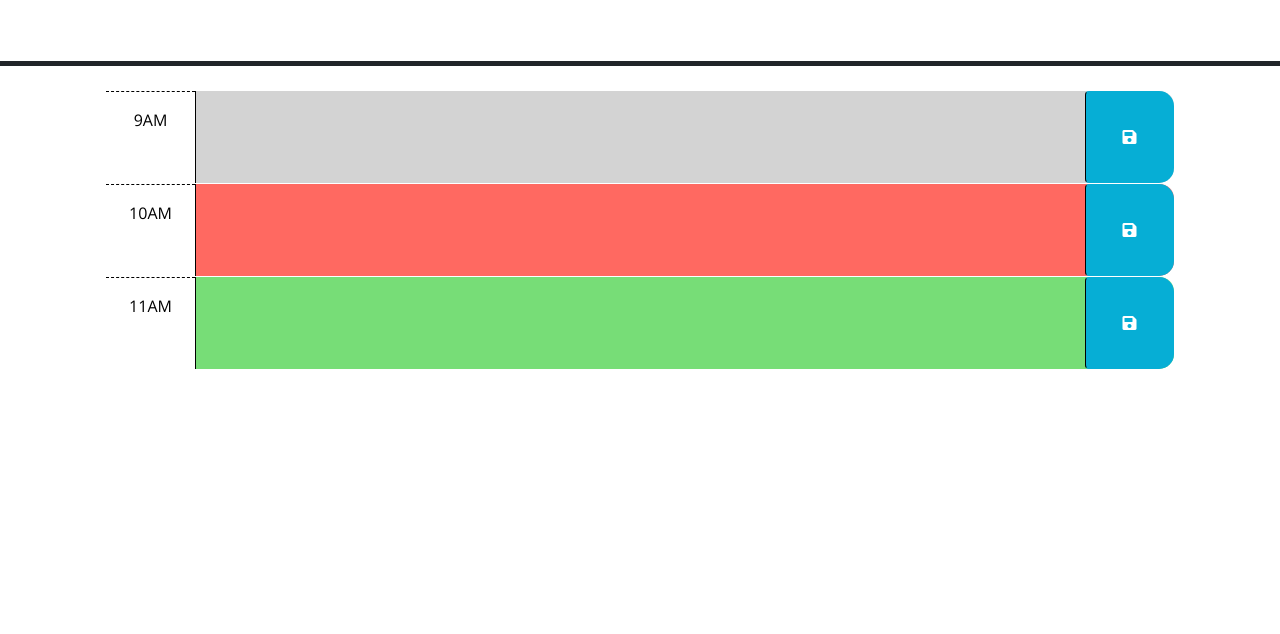
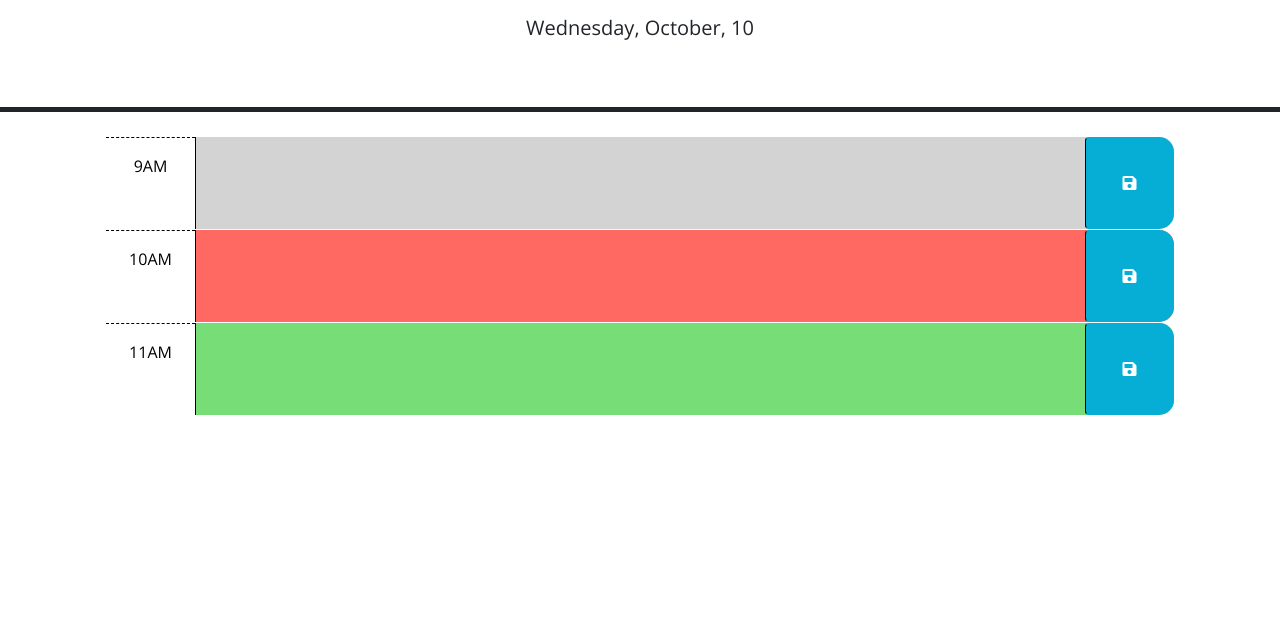
Before and after one commit to Ezekiel186/using-web-apis-challenge-5, a plain HTML site: page index.html in a window 1280 px wide. Shown: the part 166-800 px from the top of the page. Drawn offline with nearby package versions, Linux system fonts and the light colour scheme.

Commit message:
added current day to top

```diff
--- a/index.html
+++ b/index.html
@@ -19,6 +19,10 @@
       rel="stylesheet"
     />
     <link rel="stylesheet" href="style.css" />
+    <link
+      rel="stylesheet"
+      href="https://code.jquery.com/ui/1.12.1/themes/base/jquery-ui.css"
+    />
     <title>Work Day Scheduler</title>
   </head>
 
--- a/script.js
+++ b/script.js
@@ -1,6 +1,10 @@
 // Wrap all code that interacts with the DOM in a call to jQuery to ensure that
 // the code isn't run until the browser has finished rendering all the elements
 // in the html.
+var currentday = dayjs().format("dddd, MMMM, MM");
+var topOfWeb = $("#currentDay")
+topOfWeb.text(currentday)
+
 $(function () {
   // TODO: Add a listener for click events on the save button. This code should
   // use the id in the containing time-block as a key to save the user input in
```
